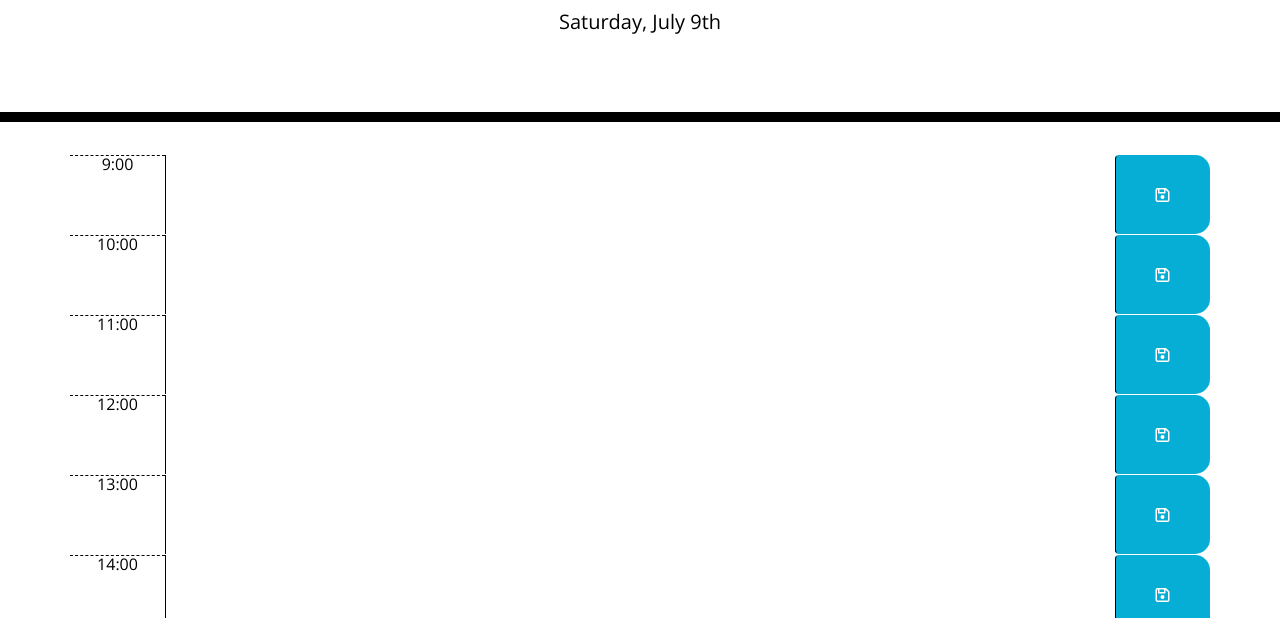
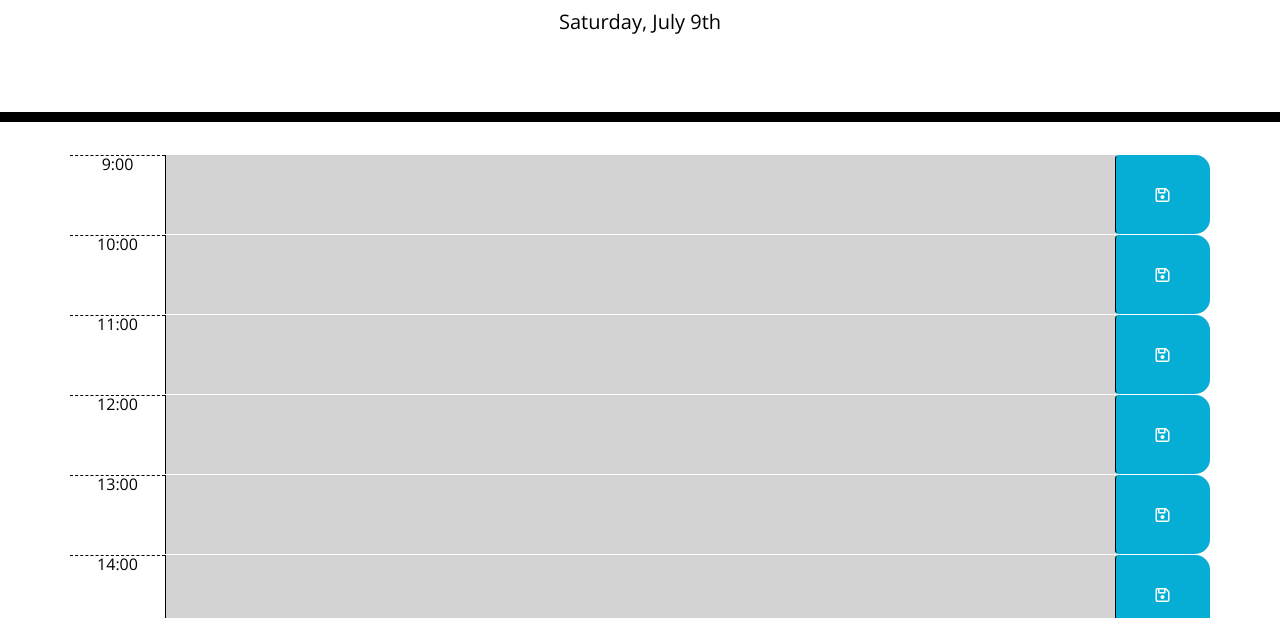
Before and after one commit to HenniePenny/05-Work-Day-Scheduler, a plain HTML site: page Develop/index.html in a window 1280 px wide. Shown: the part 182-800 px from the top of the page. Drawn offline with nearby package versions, Linux system fonts and the light colour scheme.

Commit message:
add colorRow function

```diff
--- a/Develop/script.js
+++ b/Develop/script.js
@@ -8,4 +8,33 @@ const businessHours = ["9:00", "10:00", "11:00", "12:00", "13:00", "14:00", "15:
 let today = moment().format('dddd, MMMM Do');
 currentDayEl.text(today);
 
-//do I need an init function, that initializes the page?
+//ToDo: do I need an init function, that initializes the page?
+
+//function to give color to rows based on past, present or future
+function colorRow () {
+    //getting the hours from the current time. Accepts numbers from 0 to 23.
+  let timeNow = moment().hours();
+  console.log(timeNow);
+
+  //for each time-block execute the function
+  $(".time-block").each(function() {
+    //rowHour is set to the integer of the id (number as string) of THIS time-block
+    let rowHour = parseInt($(this).attr("id"));
+    console.log(rowHour);
+    //if rowHour is smaller than timeNow, display as class "past" (i.e. grey)
+    if(rowHour < timeNow) {
+      $(this).addClass("past");
+    } else if(rowHour === timeNow) { //if rowHour is equal to timeNow, remove the class "past" and add the class "present"
+      $(this).removeClass("past");
+      $(this).addClass("present");
+    } else { //otherwise remove class "past" and "present" and apply add class "future"
+      $(this).removeClass("past");
+      $(this).removeClass("present");
+      $(this).addClass("future");
+    }
+  })
+}
+
+colorRow();
+
+//ToDo: setting an Interval (e.g. every 15 minutes), so that the page updates the time without having to refresh the page
```
Also changed, not shown: Develop/index.html (+4 -0 lines).
